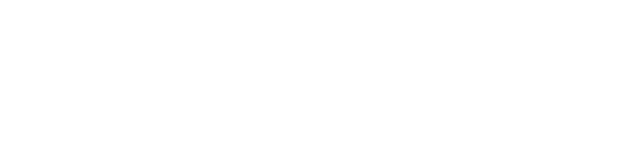
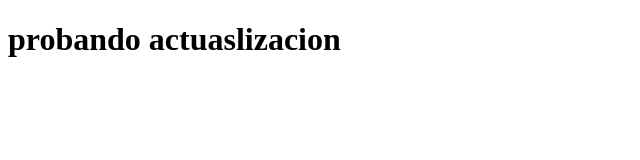
Before and after one commit to rhalvarado/pruebaRepositorio, a plain HTML site: page index.html in a window 1280 px wide. Shown: the whole page, without its empty margins (0-640 px from the left). Drawn offline with Linux system fonts and the light colour scheme.

Commit message:
nueva actualizacion modificada

```diff
--- a/index.html
+++ b/index.html
@@ -7,6 +7,6 @@
     <title>Document</title>
 </head>
 <body>
-
+    <h1>probando actuaslizacion</h1>
 </body>
 </html>
```
